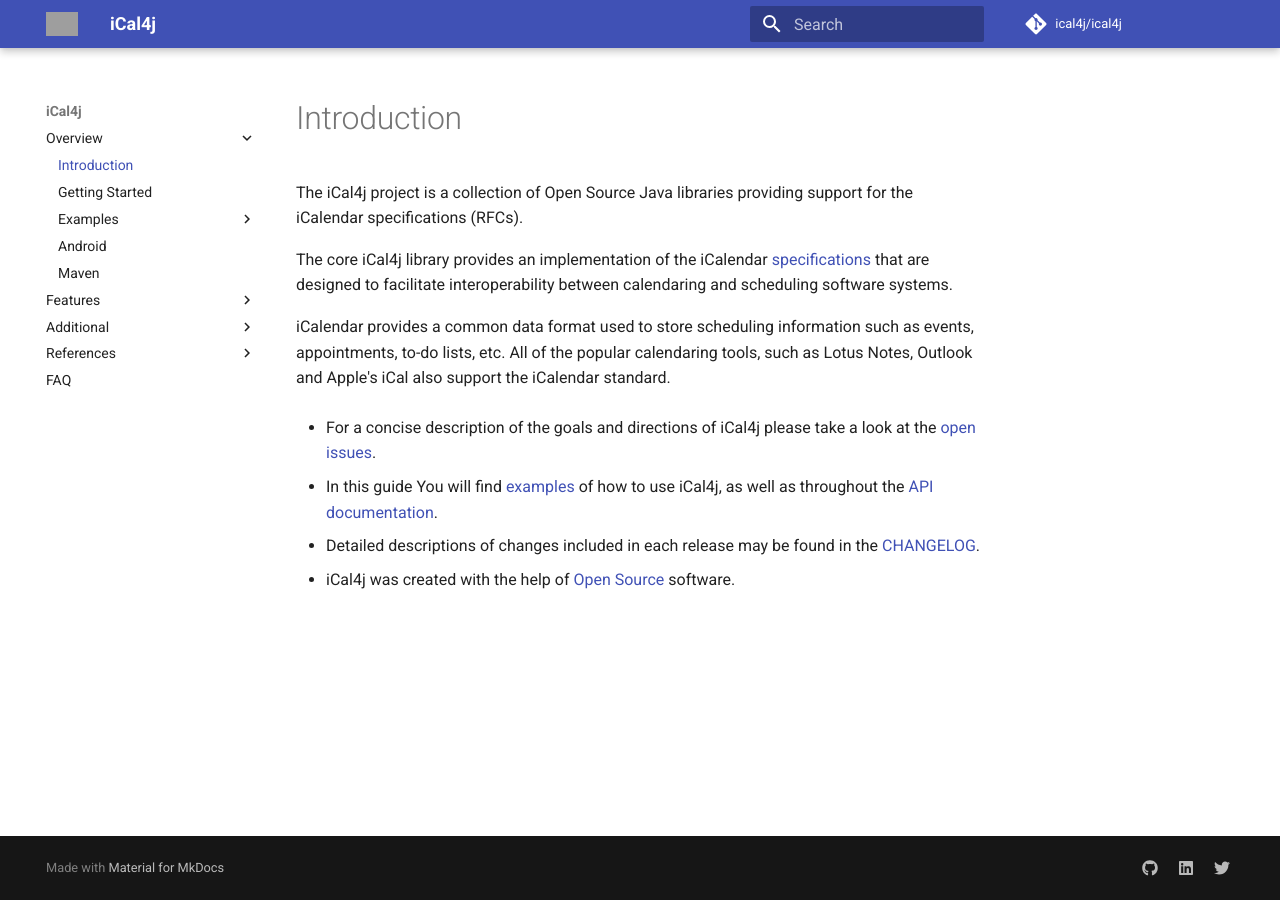
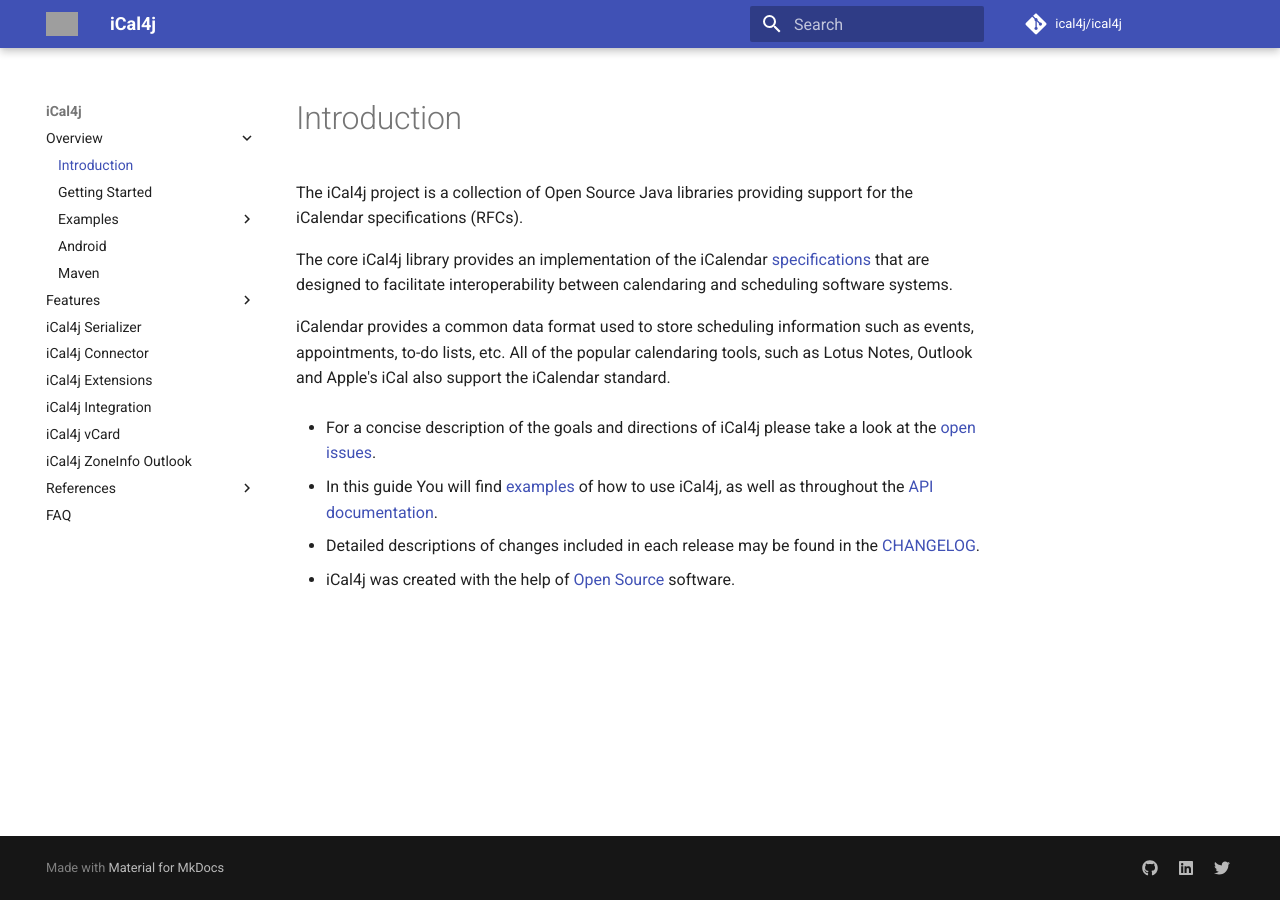
Before and after one commit to ical4j/ical4j-user-guide, an MkDocs documentation site: the page built from docs/index.md, in a window 1280 px wide. Built offline with MkDocs 1.6.1 and Material for MkDocs 9.7.7, drawn with Linux system fonts in a browser that asks for light colours; comment, search, counter and statistics services are not loaded; grey boxes are pictures that could not be loaded.

Commit message:
Refactoring

```diff
--- a/mkdocs.yml
+++ b/mkdocs.yml
@@ -45,13 +45,12 @@
     - Parsing: parser.md
     - Recurrences: recurrences.md
     - Timezones: timezones.md
-  - Additional:
-    - Serializer: serializer.md
-    - Connector: connector.md
-    - Extensions: extensions.md
-    - Integration: integration.md
-    - vCard: vcard.md
-    - ZoneInfo Outlook: zoneinfo-outlook.md
+  - iCal4j Serializer: serializer.md
+  - iCal4j Connector: connector.md
+  - iCal4j Extensions: extensions.md
+  - iCal4j Integration: integration.md
+  - iCal4j vCard: vcard.md
+  - iCal4j ZoneInfo Outlook: zoneinfo-outlook.md
   - References:
     - RFC Compliance: rfcs.md
     - CUAs: cuas.md
```
